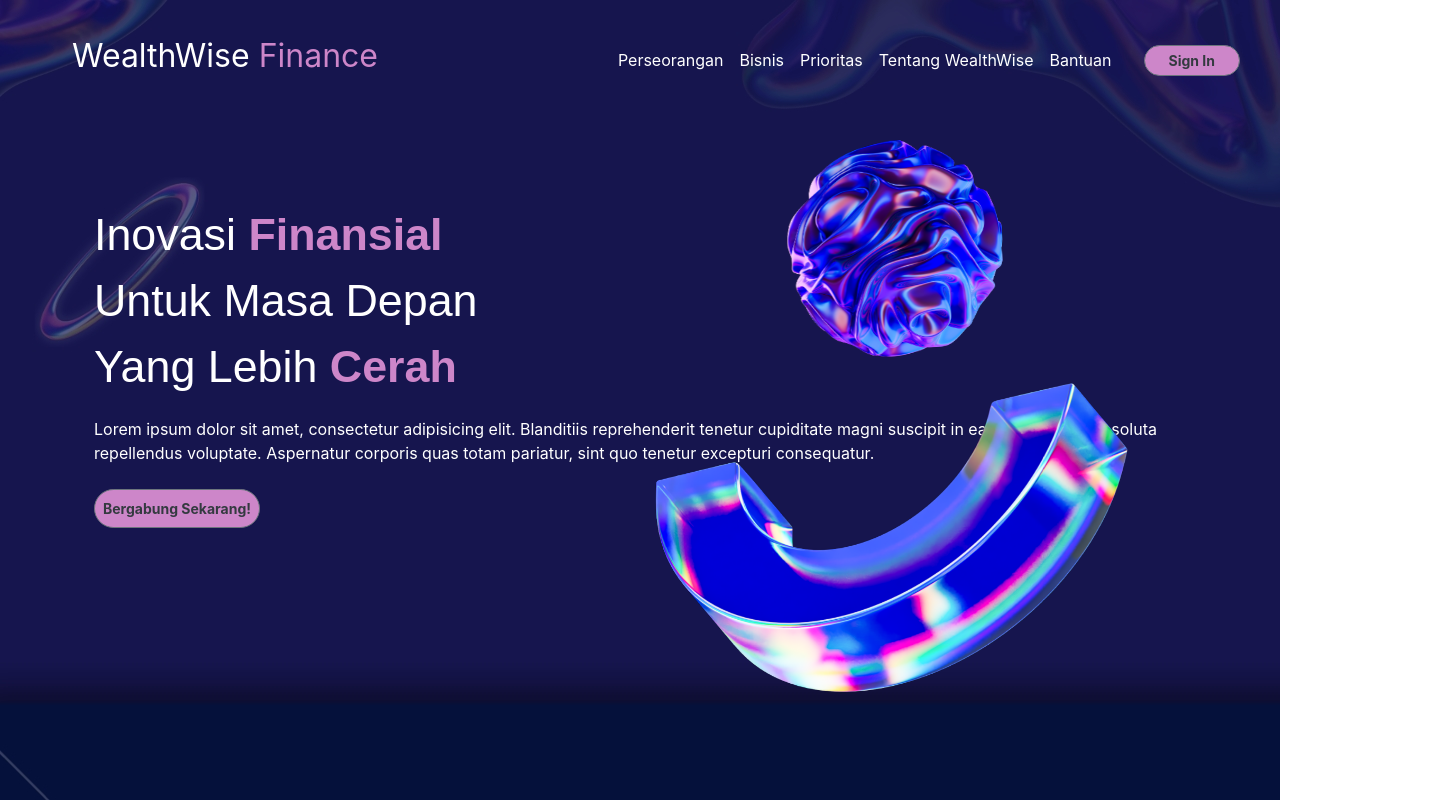
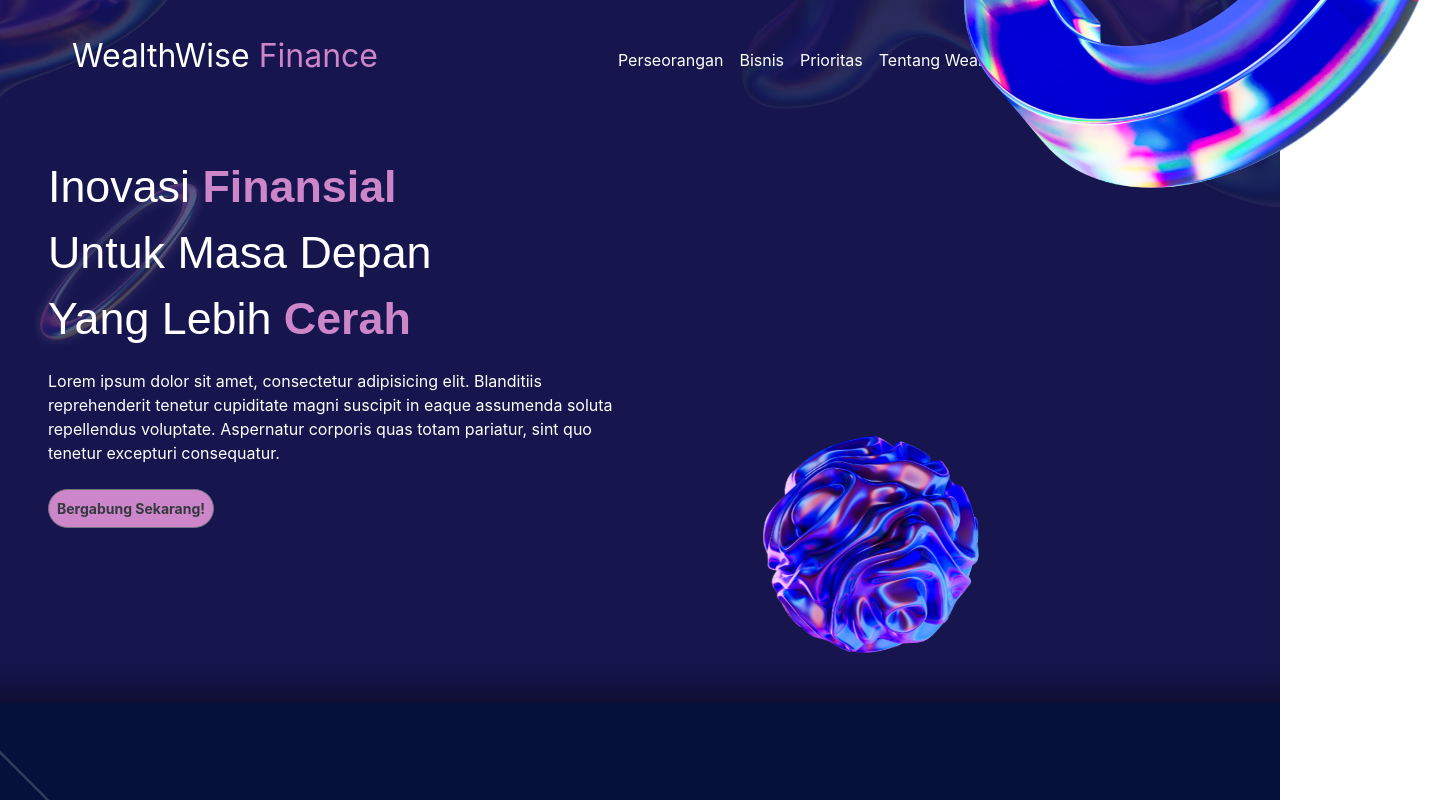
Before and after one commit to NaufalHusnianto/project-react-weatlhwise, a React (Create React App) app: page / in a window 1280 px wide. Shown: the whole page, 1448 px wide, since content can reach past the window. Built offline with nearby package versions, Linux system fonts and the light colour scheme.

Commit message:
Update Dashboard.js

```diff
--- a/src/pages/Dashboard.js
+++ b/src/pages/Dashboard.js
@@ -33,14 +33,14 @@ function Dashboard() {
                 </nav>
             </header>
             <main className="d-flex flex-wrap-reverse justify-content-center align-items-center h-85">
-                <div className="container w-100 w-lg-50 p-4 mt-5">
+                <div className="container w-100 col-lg-6 p-4 mt-5">
                     <h1 className="card-title text-white font-style-dashboard">Inovasi <span className="font-weight-bold" style={purpleColor}>Finansial</span></h1>
                     <h1 className="card-title text-white font-style-dashboard">Untuk Masa Depan</h1>
                     <h1 className="card-title text-white font-style-dashboard">Yang Lebih <span className="font-weight-bold" style={purpleColor}>Cerah</span></h1>
                     <p className="text-white text-sm-left mt-4">Lorem ipsum dolor sit amet, consectetur adipisicing elit. Blanditiis reprehenderit tenetur cupiditate magni suscipit in eaque assumenda soluta repellendus voluptate. Aspernatur corporis quas totam pariatur, sint quo tenetur excepturi consequatur.</p>
                     <button type="button" className="btn btn-secondary btn-sm rounded-pill font-weight-bold text-dark p-2 mt-2" style={purpleBgColor}>Bergabung Sekarang!</button>
                 </div>
-                <div className="container w-100 w-lg-50 text-center mb-5">
+                <div className="container w-100 col-lg-6 text-center mb-5">
                     <img src="/image/ball.png" className="position-absolute rotate-animation" style={{ width: '250px', height: 'auto', right: '270px', top: '130px'}}/>
                     <img src="/image/u.png" className="position-absolute floating-animation" style={{ width: '500px', height: 'auto', bottom: '100px' }}/>
                 </div>
```
